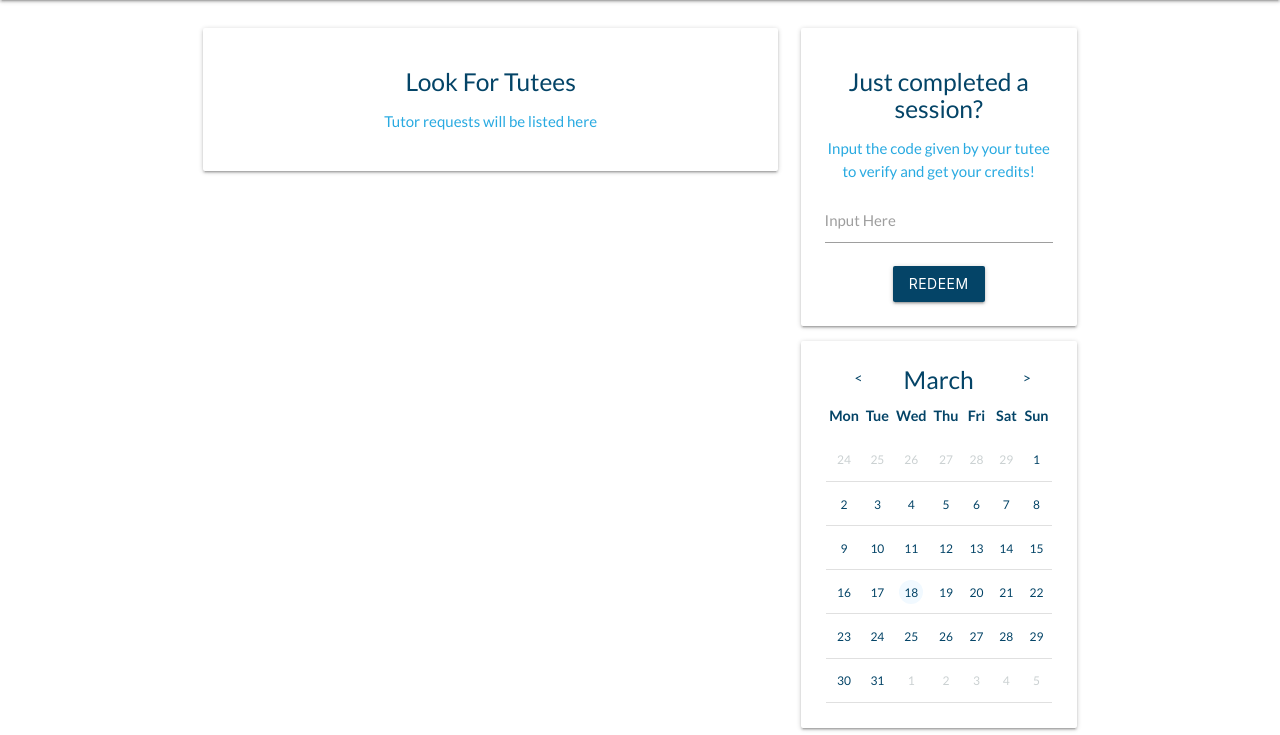
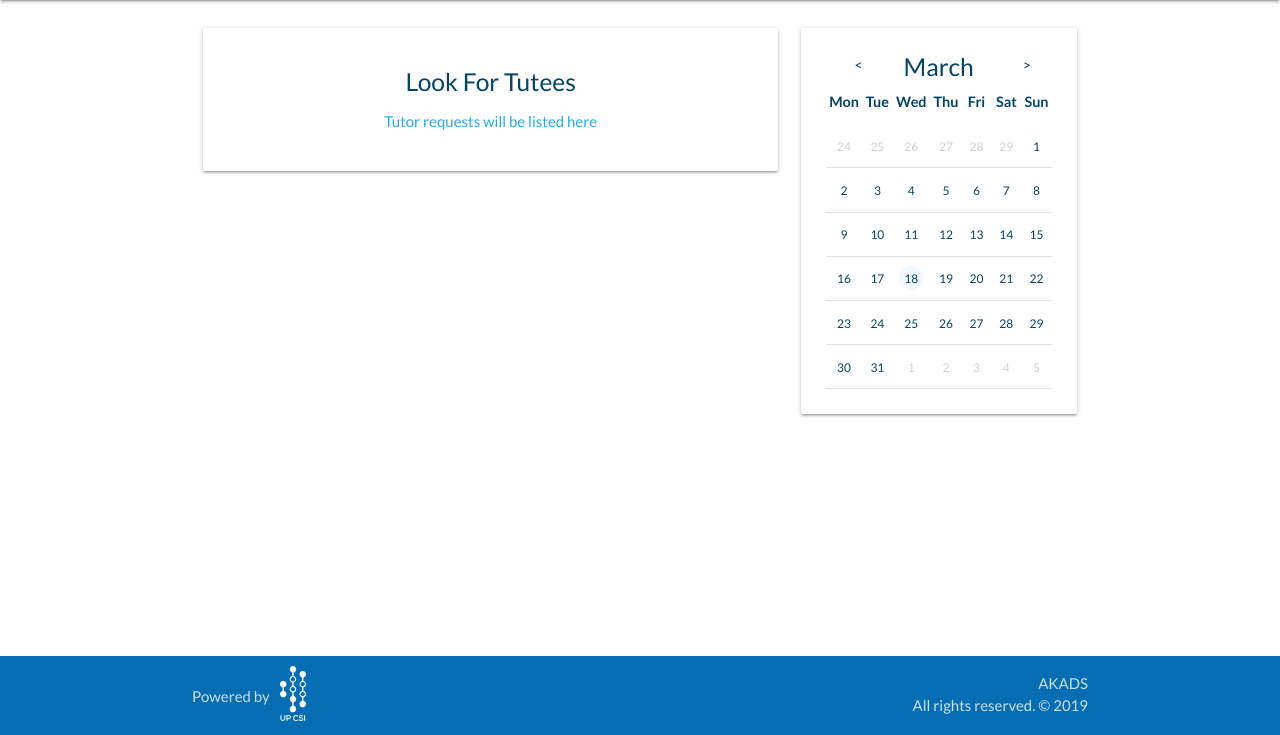
Before and after one commit to daniddelrio/akads-ph, a Django app: page /home/ in a window 1280 px wide. Shown: the part 64-799 px from the top of the page. Run offline with Django 3.2, Linux system fonts and the light colour scheme; the visitor is signed in with stand-in values (Sample User, id 1); some libraries are stand-ins or nearby versions.

Commit message:
Remove inputting of code

```diff
--- a/users/templates/users/tutor/tutor_home.html
+++ b/users/templates/users/tutor/tutor_home.html
@@ -55,20 +55,6 @@
         </div>
       </div>
       <div class="col s4">
-        <div class="card-panel"> <!-- redeem card -->
-          <form method="POST">
-          {% csrf_token %}
-            <h5 class="akads-dark-blue-text">Just completed a session?</h5>
-            <p class="akads-mid-blue-text">Input the code given by your tutee to verify and get your credits!</p>
-            <div class="form-group input-field">
-              <input id="code" type="text" name="code">
-              <label for="code">Input Here</label>
-            </div>
-            <span>
-              <button type="submit" class="waves-effect waves-light btn akads-dark-blue" id="redeem">Redeem</button>
-            </span>
-          </form>
-        </div>
         <div id="calendar-panel" class="card-panel"> <!-- calendar card -->
           <div id="calendar"></div>
         </div>
--- a/users/views.py
+++ b/users/views.py
@@ -299,7 +299,6 @@ def home(request):
 
                 orders = Sessions.objects.filter(user=user)
                 new_code = get_random_string(length=5)
-                print('made it here0')
 
                 new_dates = new_date.split(",")
                 credit_cost = len(new_dates) * int(new_hours)
@@ -379,18 +378,6 @@ def home(request):
             'form': form
             })
     else:
-        if(request.method == 'POST'):
-            _sessions = Sessions.objects.filter(code=request.POST.get('code'))
-            if len(_sessions) == 0:
-                messages.error(request, "You entered an invalid code")
-            else:
-                _credits = 0
-                for _session in _sessions:
-                    _credits += _session.hours
-                messages.error(request, f"{_credits} credits redeemed!")
-                user.credits += _credits
-                user.save()
-                _sessions.delete()
         # Get multiple dates per request (if multiple)
         _requests = Requests.objects.filter(is_rejected = False, user=user)
         for _request in _requests:
@@ -706,27 +693,6 @@ def unconfirmed_status(request, session_id, status):
 
     return redirect('home')
 
-@login_required
-def confirm_session(request):
-    try:
-        user=request.user
-        code_input = request.POST.get('code')
-        new_code = Sessions.objects.get(code=code_input)
-
-        if(new_code is not None):
-            new_code.delete()
-            user.credits = user.credits + 1
-        else:
-            messages.error(request, 'Error please input a valid code')
-
-        return redirect('home')
-    except Exception as ex:
-        template = "An exception of type {0} occurred. Arguments:\n{1!r}"
-        message = template.format(type(ex).__name__, ex.args)
-        print(message)
-        messages.error(request, 'Error please input a valid code')
-        return redirect('home')
-
 # Shows both transactions and payments needed
 @login_required
 def transactions(request):
```
